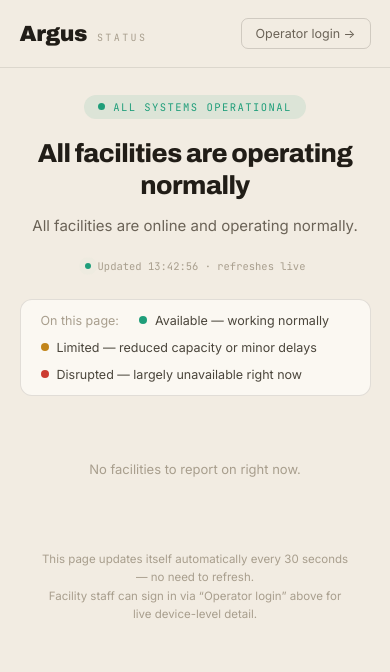
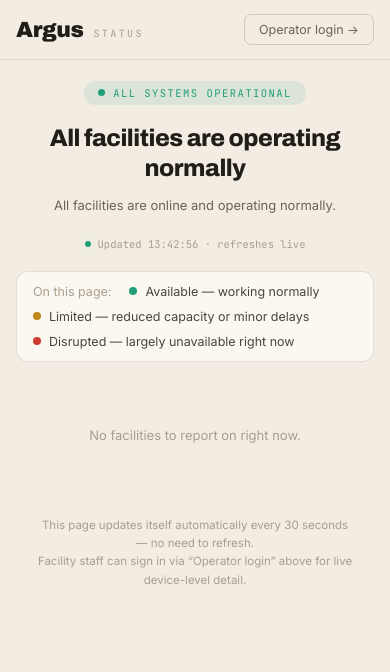
Before and after one commit to yawar2518/facility-intelligence, a Django app: page /public-status/ in a window 390 px wide. Shown: the top 672 px of the page. Run offline with Django 5.2, Linux system fonts and the light colour scheme; data that the repository does not hold is empty; parts of the project's set-up code (start-up, migrations or seed data) failed here and were passed over.

Commit message:
fix(ui): public status page mobile responsive — fix horizontal overflow and clipping

```diff
--- a/backend/templates/status/public_status.html
+++ b/backend/templates/status/public_status.html
@@ -181,12 +181,21 @@
     text-align: center; font-size: 11.5px; color: var(--text-3); line-height: 1.6;
   }
 
-  @media (max-width: 640px) {
-    main { padding: 26px 5vw 50px; }
-    .card { padding: 18px; }
-    .banner h1 { font-size: 26px; }
-    .legend { gap: 12px 18px; }
+  @media (max-width: 768px) {
+    body { overflow-x: hidden; }
+    header { padding: 14px 16px; }
+    main { padding: 20px 16px 50px; }
+    .banner { margin-bottom: 20px; }
+    .banner h1 { font-size: 24px; }
+    .banner p.sub { font-size: 13px; }
+    .card { padding: 16px; }
+    .card-head { flex-wrap: wrap; gap: 8px; }
+    .card-head > div { min-width: 0; flex: 1; }
+    .legend { gap: 10px 16px; padding: 12px 16px; }
     #facilities { grid-template-columns: 1fr; }
+    .history-head { flex-direction: column; gap: 2px; align-items: flex-start; }
+    .areas { gap: 12px; }
+    .strip { height: 22px; }
   }
 </style>
 </head>
```
